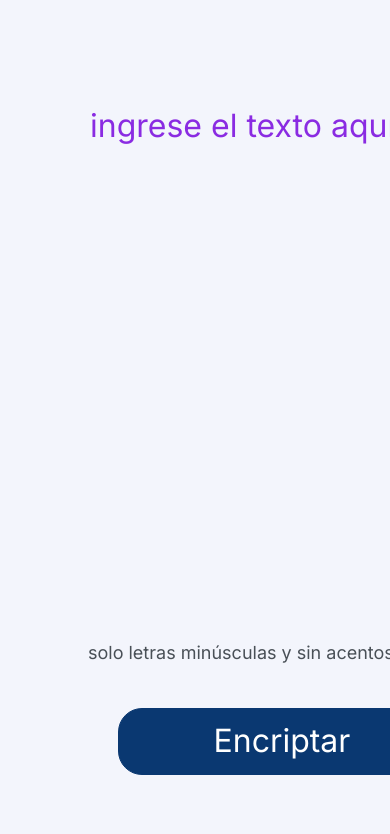
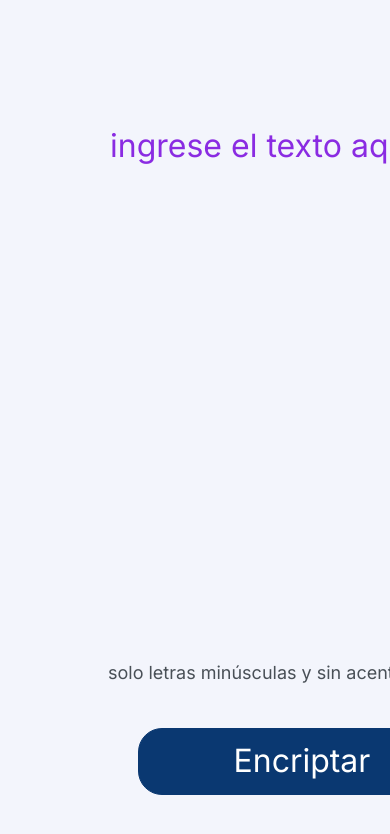
Before and after one commit to tuti2500/Encriptador, a plain HTML site: page index.html in a window 390 px wide. Shown: the part 106-940 px from the top of the page. Drawn offline with Linux system fonts and the light colour scheme.

Commit message:
Responsive

```diff
--- a/imagenes/styles.css
+++ b/imagenes/styles.css
@@ -88,3 +88,10 @@ main {
   color: #495057;
   font-size: 18px;
 }
+
+.contenido {
+  display: flex;
+  justify-content: space-between;
+  align-items: center;
+  padding: 20px;
+}
--- a/index.html
+++ b/index.html
@@ -16,7 +16,7 @@
     <header>
       <img class="logo" src="imagenes/Logo.png" alt="logo de alura"
     </header>
-    <main>
+    <main class="contenido">
       <section>
         <textarea
           class="text-area"
```
